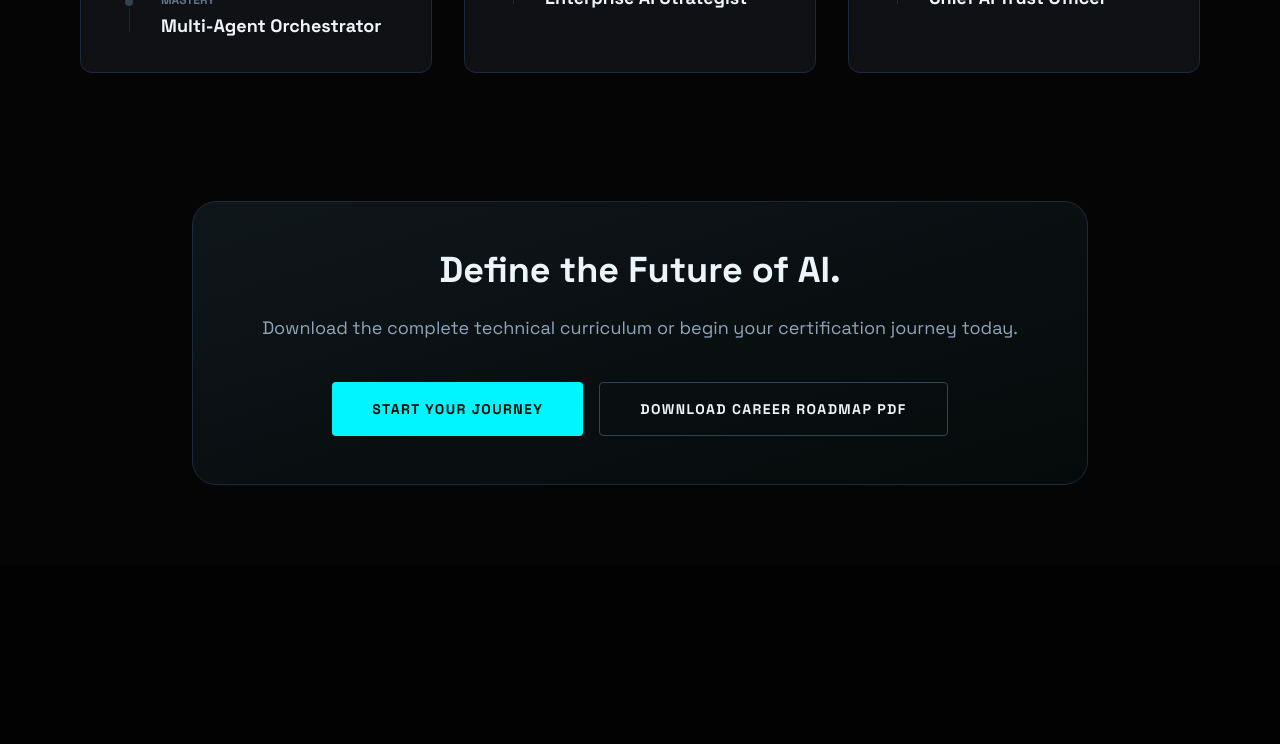
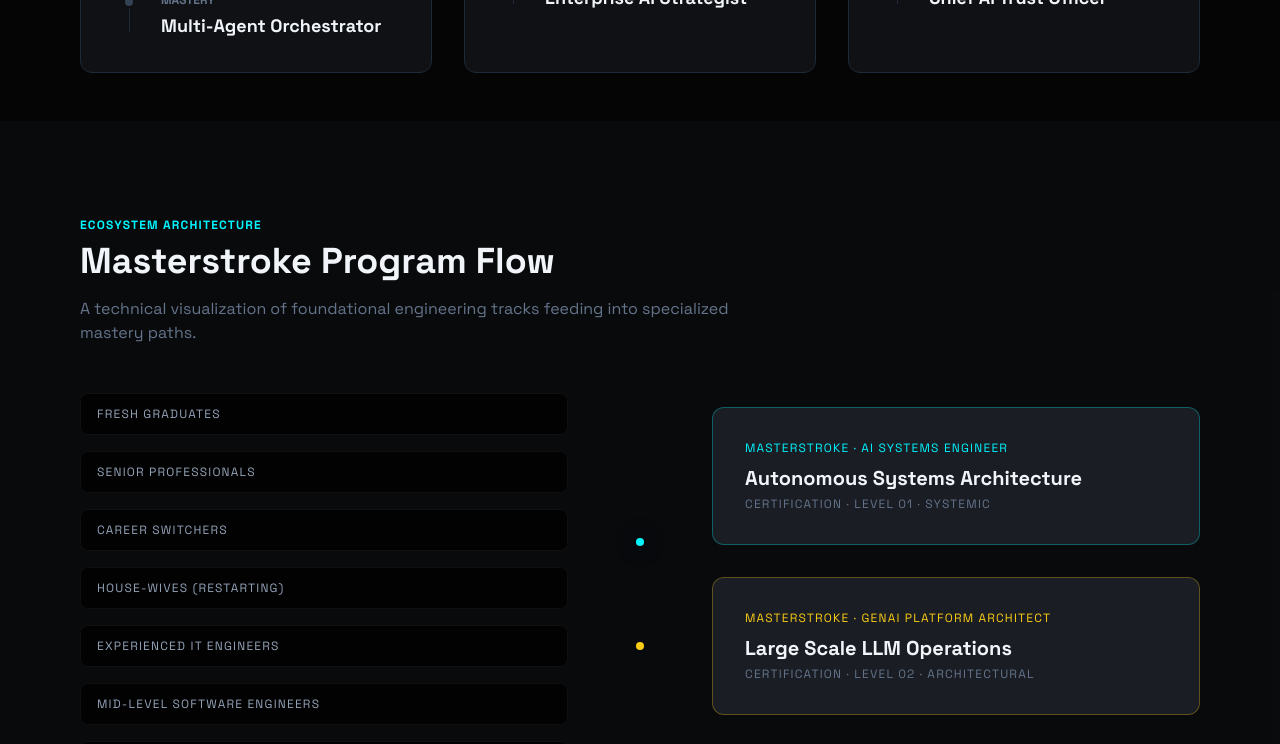
Before and after one commit to agenticautomation1-source/agenticaiimplementor_website, a React (Vite) app: page /learning-path in a window 1280 px wide. Shown: the part 980-1724 px from the top of the page. Before the commit the page ends 1545 px from the top, so only its background shows below. Built offline with nearby package versions, Linux system fonts and the light colour scheme; no server answers.

Commit message:
Update LearningPath.page.tsx

```diff
--- a/src/pages/learning-path/LearningPath.page.tsx
+++ b/src/pages/learning-path/LearningPath.page.tsx
@@ -1,3 +1,4 @@
+import LPProgramFlow from "./components/LPProgramFlow";
 export default function LearningPathPage() {
   return (
     <div className="dark bg-obsidian text-slate-100 font-display min-h-screen">
@@ -138,6 +139,9 @@ export default function LearningPathPage() {
         </div>
       </section>
 
+      {/* MASTERSTROKE PROGRAM FLOW (MISSING MIDDLE SECTION) */}
+      <LPProgramFlow />
+
       {/* CTA */}
       <section className="px-6 lg:px-20 py-20">
         <div className="max-w-4xl mx-auto bg-gradient-to-br from-charcoal to-obsidian border border-slate-800 p-12 rounded-3xl text-center relative overflow-hidden">
```
